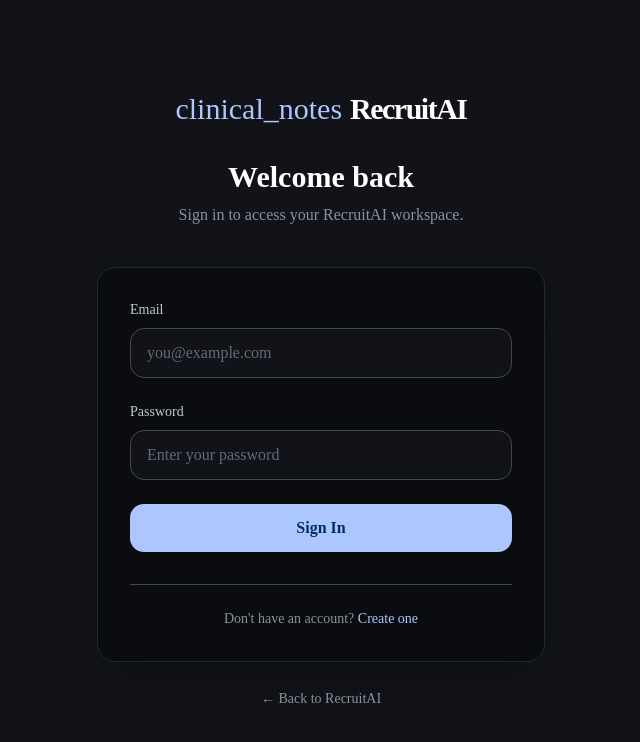
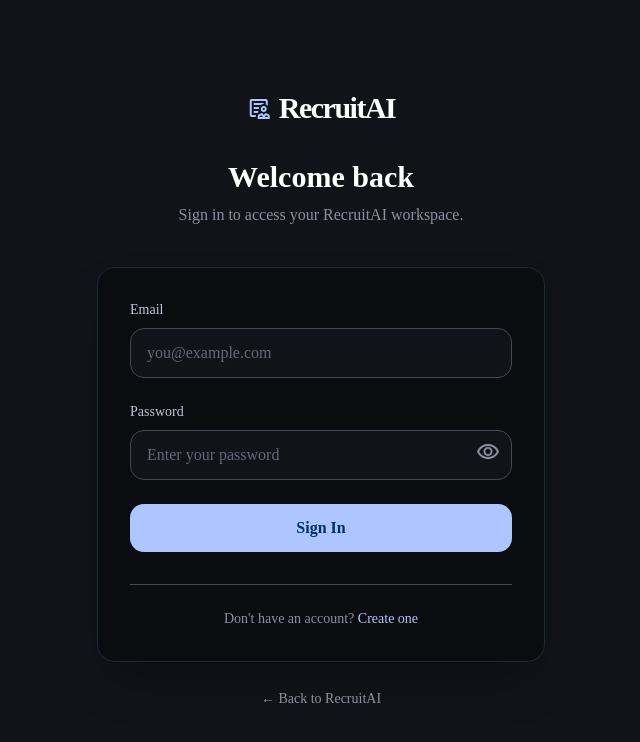
Before and after one commit to ashutoshmaharaj021/RecruitAI, a Next.js app in the folder frontend/: page /login in a window 1280 px wide. Shown: the top 742 px of the page, without its empty margins (319-959 px from the left). Built offline with nearby package versions, Linux system fonts and the light colour scheme.

Commit message:
feat: Improve login user experience

```diff
--- a/frontend/src/app/login/page.tsx
+++ b/frontend/src/app/login/page.tsx
@@ -11,6 +11,7 @@
 
   const [email, setEmail] = useState("");
   const [password, setPassword] = useState("");
+  const [showPassword, setShowPassword] = useState(false);
 
   const [loading, setLoading] = useState(false);
   const [error, setError] = useState("");
@@ -65,14 +66,15 @@
 
   return (
     <main className="min-h-screen bg-[#111318] text-white flex items-center justify-center px-6">
+      <link
+        href="https://fonts.googleapis.com/css2?family=Material+Symbols+Outlined:wght,FILL@100..700,0..1&display=swap"
+        rel="stylesheet"
+      />
+
       <div className="w-full max-w-md">
-
         {/* Logo */}
         <div className="text-center mb-10">
-          <Link
-            href="/"
-            className="inline-flex items-center gap-2"
-          >
+          <Link href="/" className="inline-flex items-center gap-2">
             <span className="material-symbols-outlined text-[#adc6ff] text-3xl">
               clinical_notes
             </span>
@@ -82,9 +84,7 @@
             </span>
           </Link>
 
-          <h1 className="text-3xl font-semibold mt-8">
-            Welcome back
-          </h1>
+          <h1 className="text-3xl font-semibold mt-8">Welcome back</h1>
 
           <p className="text-[#8c909f] mt-2">
             Sign in to access your RecruitAI workspace.
@@ -93,9 +93,7 @@
 
         {/* Login Card */}
         <div className="bg-[#0a0c10] border border-[#1E293B] rounded-2xl p-8 shadow-2xl">
-
           <form onSubmit={handleLogin} className="space-y-6">
-
             {/* Email */}
             <div>
               <label
@@ -126,25 +124,36 @@
                 Password
               </label>
 
+              <div className="relative">
                 <input
                   id="password"
-                type="password"
+                  type={showPassword ? "text" : "password"}
                   value={password}
                   onChange={(event) => setPassword(event.target.value)}
                   placeholder="Enter your password"
                   required
                   minLength={8}
                   autoComplete="current-password"
-                className="w-full px-4 py-3 rounded-xl bg-[#111318] border border-[#424754] text-white placeholder-[#646977] outline-none focus:border-[#adc6ff] transition-colors"
+                  className="w-full px-4 py-3 pr-12 rounded-xl bg-[#111318] border border-[#424754] text-white placeholder-[#646977] outline-none focus:border-[#adc6ff] transition-colors"
                 />
+
+                <button
+                  type="button"
+                  onClick={() => setShowPassword((previous) => !previous)}
+                  className="absolute right-3 top-1/2 -translate-y-1/2 text-[#8c909f] hover:text-[#adc6ff] transition-colors"
+                  aria-label={showPassword ? "Hide password" : "Show password"}
+                >
+                  <span className="material-symbols-outlined text-[22px]">
+                    {showPassword ? "visibility_off" : "visibility"}
+                  </span>
+                </button>
+              </div>
             </div>
 
             {/* Error */}
             {error && (
               <div className="rounded-xl border border-[#ffb4ab]/30 bg-[#ffb4ab]/10 px-4 py-3">
-                <p className="text-sm text-[#ffb4ab]">
-                  {error}
-                </p>
+                <p className="text-sm text-[#ffb4ab]">{error}</p>
               </div>
             )}
 
@@ -156,7 +165,6 @@
             >
               {loading ? "Signing in..." : "Sign In"}
             </button>
-
           </form>
 
           {/* Register */}
@@ -171,7 +179,6 @@
               </Link>
             </p>
           </div>
-
         </div>
 
         {/* Back */}
@@ -183,7 +190,6 @@
             ← Back to RecruitAI
           </Link>
         </div>
-
       </div>
     </main>
   );
--- a/frontend/src/app/page.tsx
+++ b/frontend/src/app/page.tsx
@@ -8,6 +8,7 @@
   return (
     <header className="fixed top-0 left-0 w-full h-16 z-50 border-b border-[#252a35] bg-[#0b0e14]/80 backdrop-blur-xl">
       <div className="max-w-7xl mx-auto h-full px-6 md:px-8 flex items-center justify-between">
+
         {/* Logo */}
         <Link href="/" className="flex items-center gap-2 group">
           <div className="w-9 h-9 rounded-xl bg-[#4d8eff]/10 border border-[#4d8eff]/20 flex items-center justify-center group-hover:bg-[#4d8eff]/20 transition-colors">
@@ -52,6 +53,21 @@
           </span>
         </nav>
 
+        {/* Authentication + CTA */}
+        <div className="flex items-center gap-3">
+
+          {/* Login */}
+          <Link
+            href="/login"
+            className="hidden sm:flex items-center gap-2 px-4 py-2 rounded-lg border border-[#343b49] bg-[#11151d]/70 text-white text-sm font-semibold hover:bg-[#191e28] transition-colors"
+          >
+            <span className="material-symbols-outlined text-[18px]">
+              login
+            </span>
+
+            Login
+          </Link>
+
           {/* CTA */}
           <Link
             href="/upload"
@@ -63,6 +79,8 @@
               arrow_forward
             </span>
           </Link>
+
+        </div>
       </div>
     </header>
   );
```
Lines whose indentation alone changed are shown as unchanged.
